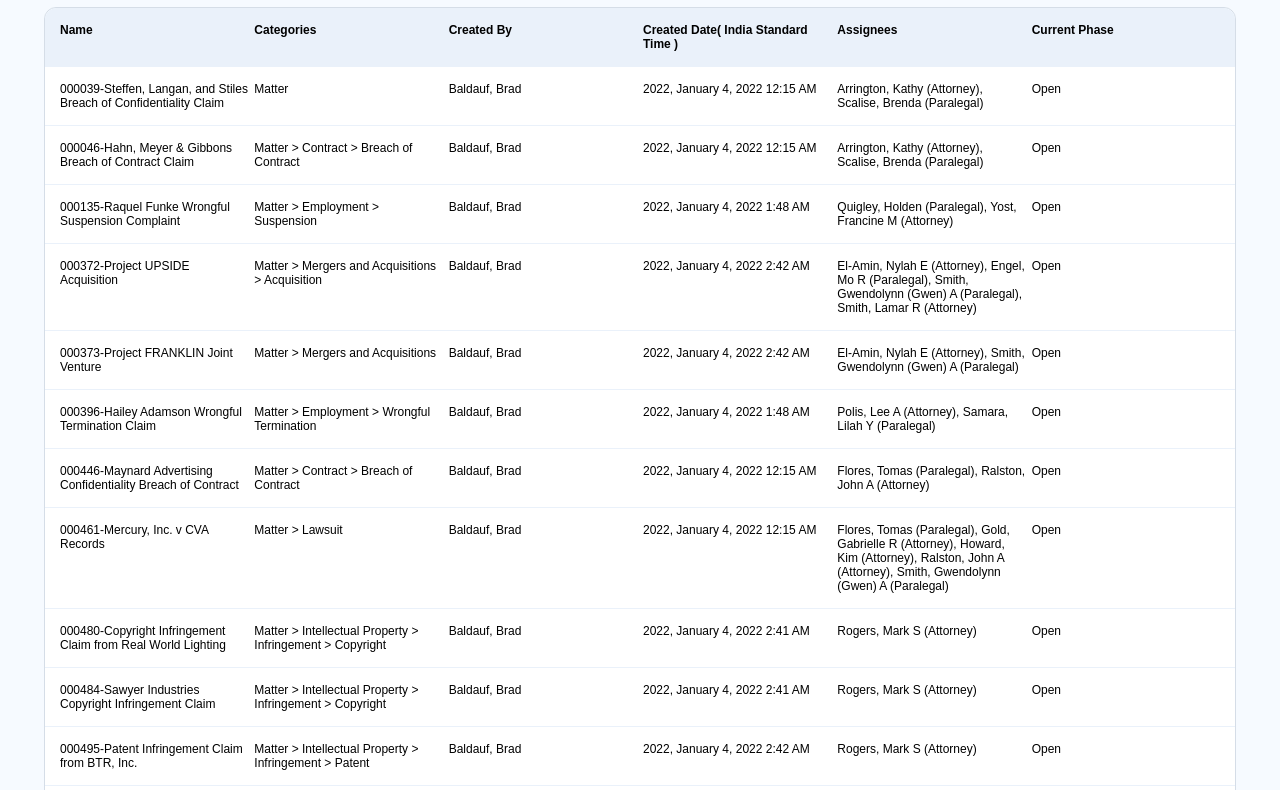
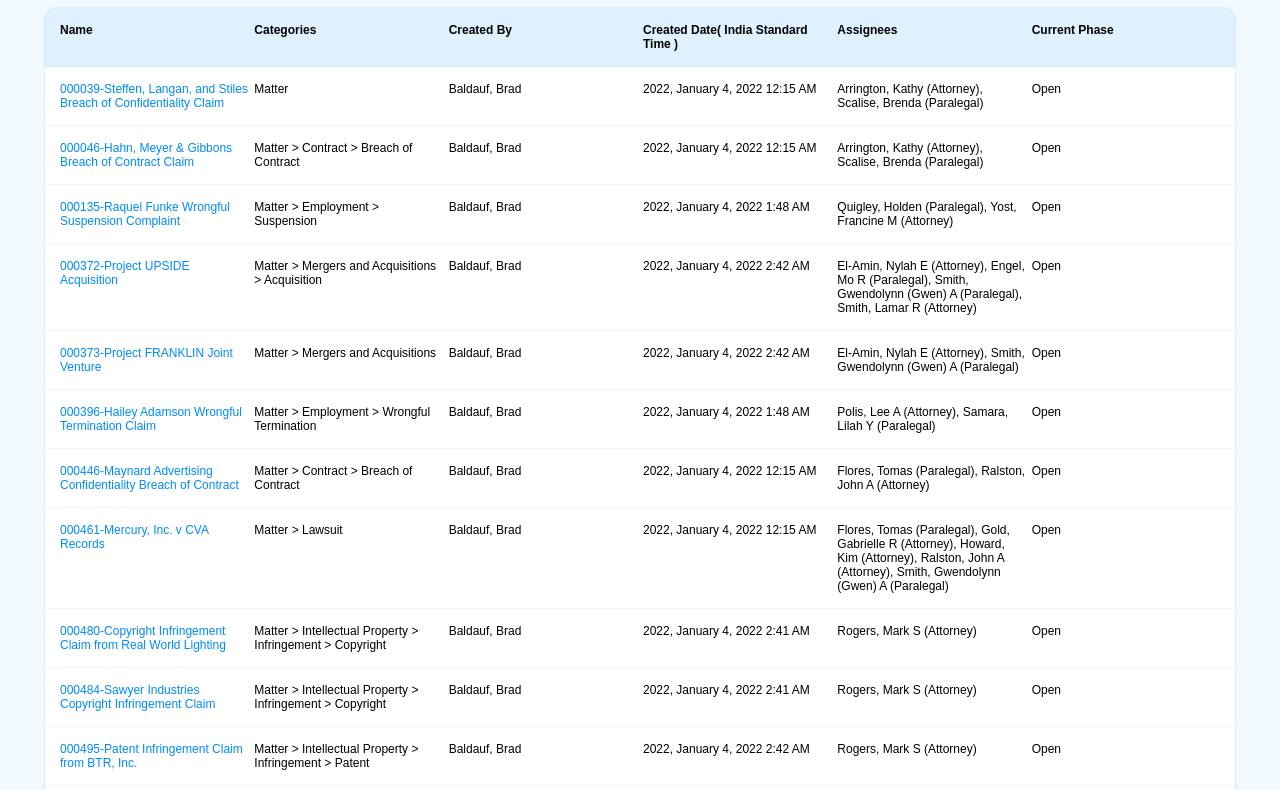
Before and after one commit to Mitra-Pratham/Mobile-Desktop-POC, a plain HTML site: page index.html in a window 1280 px wide. Shown: the part 73-863 px from the top of the page. Drawn offline with nearby package versions, Linux system fonts and the light colour scheme.

Commit message:
added link

```diff
--- a/main.js
+++ b/main.js
@@ -3,18 +3,18 @@ import data from "./data.json" with { type: "json" };
 const isMobile = /iPhone|iPad|iPod|Android/i.test(navigator.userAgent);
 const rootMedium = document.querySelector(':root');
 if (isMobile) {
-    document.getElementById("header").innerText = "Mobile view loads with Cards";
+    document.getElementById("header").innerText = "Mobile; Loads with a Card view";
     rootMedium.style.setProperty( '--template-column','repeat(1,1fr)');
     rootMedium.style.setProperty( '--label-show','block');
     rootMedium.style.setProperty( '--isMobile','true');
 } else {
-  document.getElementById("header").innerText = "Desktop view loads with a Table";
+  document.getElementById("header").innerText = "Desktop; Loads with a Table view";
 }
 
 let htmlTable = data.map(function(el, index){
     let headerDiv = '';
    if(index==1 && isMobile == false){
-    headerDiv = `<div class='row-card header'>${childrenDiv(el,true)}</div>`;
+    headerDiv = `<div class='header'>${childrenDiv(el,true)}</div>`;
     $('#table').prepend(headerDiv);
    }
    let parentDiv = `<div class='row-card'>${childrenDiv(el, false)}</div>`;
@@ -31,11 +31,16 @@ function childrenDiv(el, header){
         for (const [key] of Object.entries(el)) {
             headerChildDiv +=`<div class="row-card-details">${key}</div>`;
          }
-
          return headerChildDiv
     }
+
     for (const [key, value] of Object.entries(el)) {
-        tempDiv +=`<div class="row-card-details"><span class="label">${key}: </span>${value}</div>`;
+        if(key === 'Name'){
+            tempDiv +=`<div class="row-card-details"><span class="label">${key}: </span><a href="#" onclick="openPanel('${value}')">${value}</a></div>`;
+        }
+        else{
+            tempDiv +=`<div class="row-card-details"><span class="label">${key}: </span>${value}</div>`;
+        }
      }
     return tempDiv;
 }
--- a/style.css
+++ b/style.css
@@ -1,10 +1,8 @@
 :root {
-    --base-bg: #f6faff;
+    /* --base-bg: #f6faff; */
     --row-card-bg: #fff;
     --row-card-radius: 12px;
-    --accent-color: 0, 0, 255;
-    --border-color: #eaf1fa;
-    --border-color-dark: #d5dde7;
+    --accent-color: 0, 138, 255;
     --template-column: repeat(6, 1fr);
     --label-show: none;
     --isMobile: false;
@@ -18,27 +16,31 @@ body {
 }
 
 body {
-    background-color: var(--base-bg);
+    background-color: rgba(var(--accent-color), 0.05);
 }
 
 #table {
     margin: 0 3em 0 3em;
-    border: 1px solid var(--border-color-dark);
+    border: 1px solid rgba(var(--accent-color), 0.1);
     border-radius: var(--row-card-radius);
     font-size: .75em;
     display: grid;
     grid-template-columns: repeat(1, 1fr);
 
-    .row-card {
+    .row-card, .header{
         display: grid;
         grid-template-columns: var(--template-column);
         padding: 1em;
         background-color: var(--row-card-bg);
-        border-bottom: 1px solid var(--border-color);
+        border-bottom: 1px solid rgba(var(--accent-color), 0.07);
 
-        .row-card-details {
+        .row-card-details, .header {
             display: flex;
             padding: .25em;
+            a{
+                color: rgb(var(--accent-color));
+                text-decoration: none;
+            }
         }
     }
 
@@ -55,7 +57,8 @@ body {
         font-weight: bold;
         position: sticky;
         top: 0;
-        background-color: var(--border-color);
+        background-color: rgba(var(--accent-color), 0.08);
+        backdrop-filter: blur(15px);
         border-radius: var(--row-card-radius) var(--row-card-radius) 0 0;
     }
 
```
